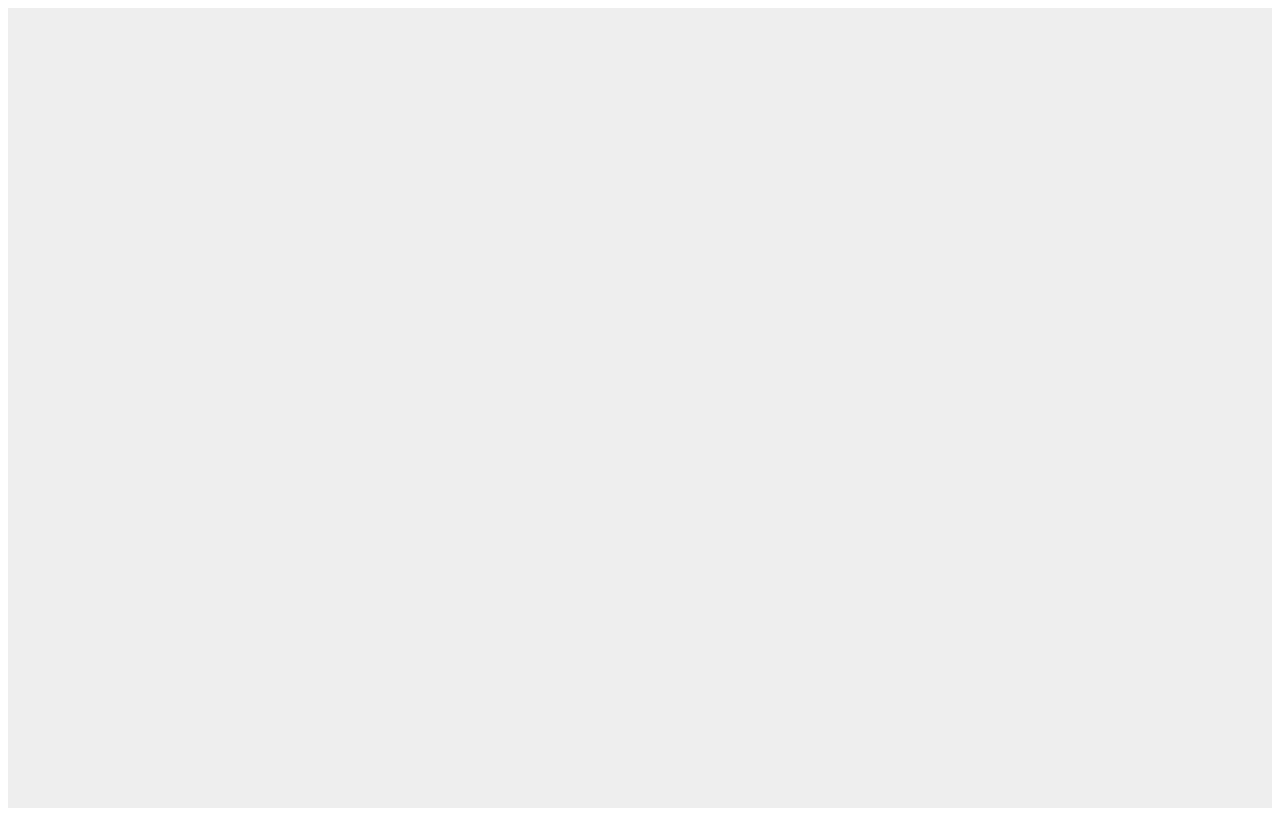
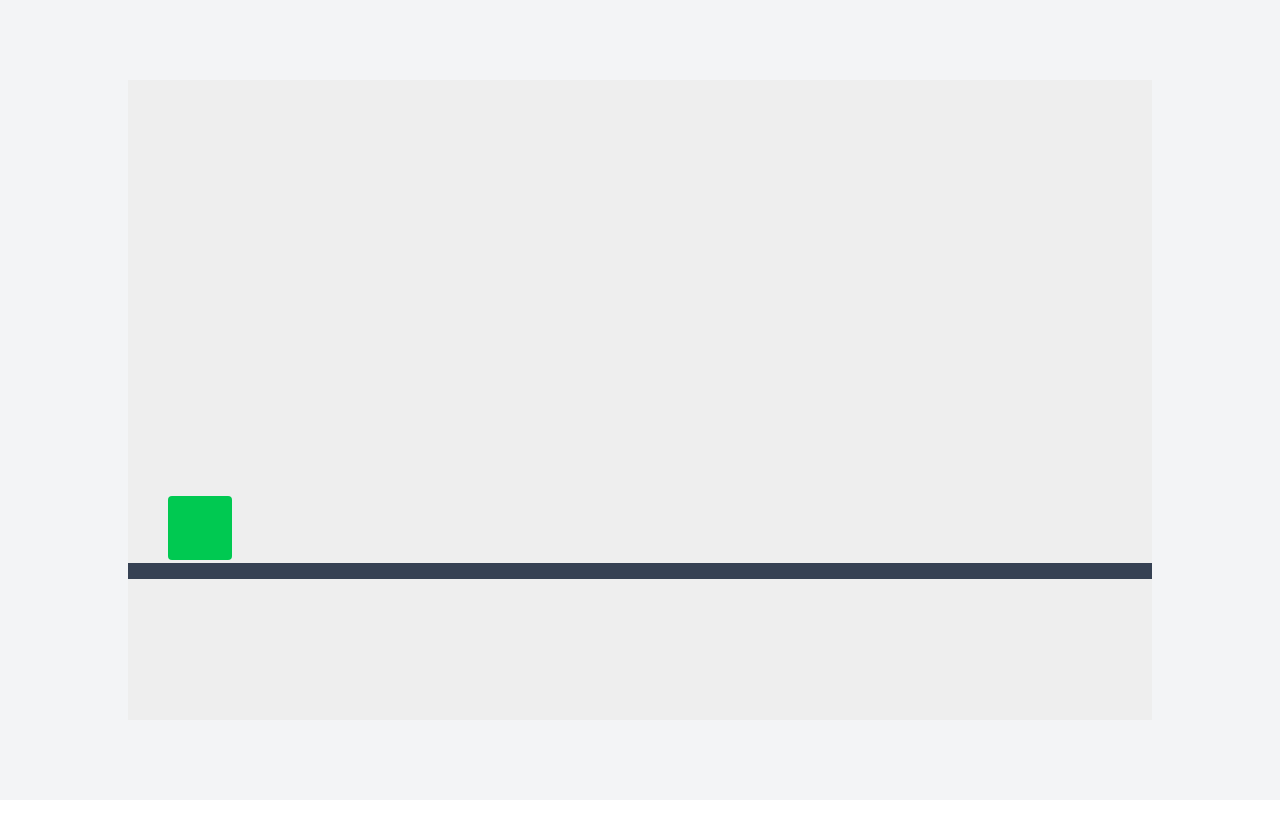
Before and after one commit to AndrewChao05/finalproject, a Next.js app: page / in a window 1280 px wide. Built offline with nearby package versions, Linux system fonts and the light colour scheme.

Commit message:
render player and floor

```diff
--- /dev/null
+++ b/app/globals.css
@@ -0,0 +1 @@
+@import "tailwindcss";
--- a/app/page.tsx
+++ b/app/page.tsx
@@ -1,4 +1,6 @@
 'use client';
+
+import './globals.css';
 
 import React from 'react';
 
--- a/components/Game.tsx
+++ b/components/Game.tsx
@@ -35,11 +35,11 @@ export default function Game() {
     <div
       className="relative w-full h-screen bg-white overflow-hidden"
       onClick={handleJump}
-      style={{ position: 'relative', width: '100%', height: '100vh', backgroundColor: '#eee' }}
+      style={{ position: 'relative', width: '80%', height: '80vh', backgroundColor: '#eee' }}
     >
       <Player y={playerY} />
       <div
-        className="absolute bottom-0 left-0 w-full h-4 bg-gray-700"
+        className="absolute bottom-22/100 left-0 w-full h-4 bg-gray-700"
       ></div>
     </div>
   );
--- a/components/Player.tsx
+++ b/components/Player.tsx
@@ -7,7 +7,7 @@ type PlayerProps = {
 export default function Player({ y }: PlayerProps) {
   return (
     <div
-      className="absolute bottom-0 left-10 w-16 h-16 bg-green-500 rounded"
+      className="absolute bottom-1/4 left-10 w-16 h-16 bg-green-500 rounded"
       style={{ transform: `translateY(-${y}px)` }}
     ></div>
   );
--- /dev/null
+++ b/tailwind.config.js
@@ -0,0 +1,12 @@
+/** @type {import('tailwindcss').Config} */
+module.exports = {
+    content: [
+      "./app/**/*.{js,ts,jsx,tsx}",
+      "./pages/**/*.{js,ts,jsx,tsx}",
+      "./components/**/*.{js,ts,jsx,tsx}",
+    ],
+    theme: {
+      extend: {},
+    },
+    plugins: [],
+  }
```
Also changed, not shown: package.json (+8 -6 lines), 1 other file (tests, documents, lock files or other folders).
